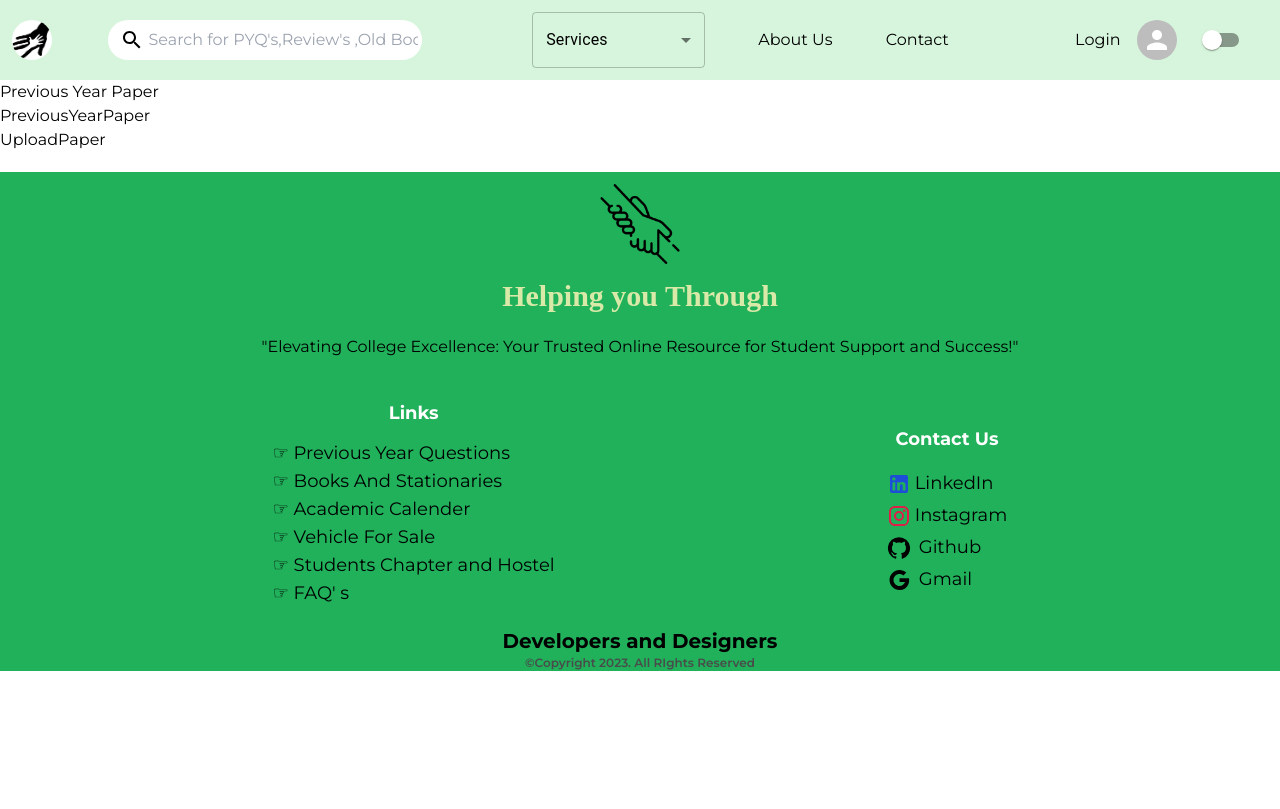
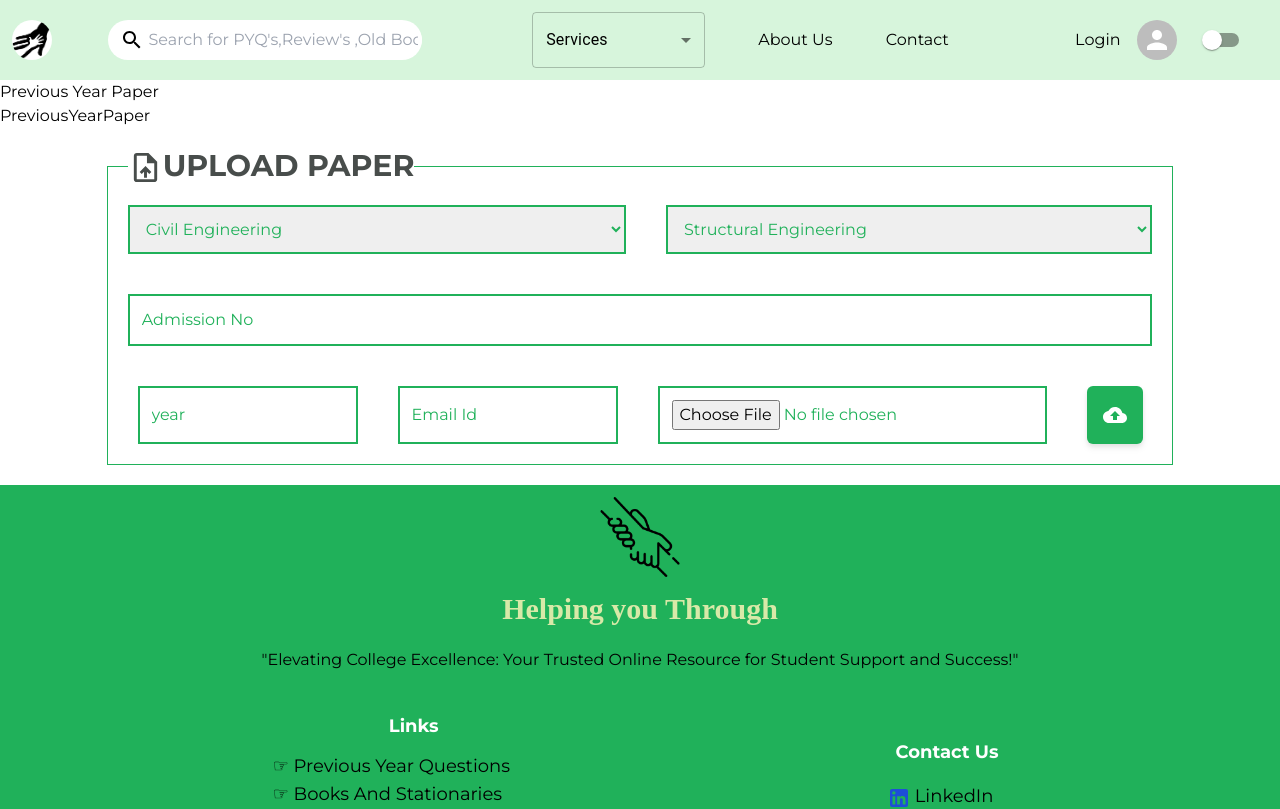
Before and after one commit to ujjwalkirti/helping-you-through, a Next.js app: page /pyq in a window 1280 px wide. Shown: the top 809 px of the page. Built offline with nearby package versions, Linux system fonts and the light colour scheme.

Commit message:
uploadpaper first commit

```diff
--- a/src/components/Landing Page/Testimonials.tsx
+++ b/src/components/Landing Page/Testimonials.tsx
@@ -62,7 +62,7 @@ const Testimonials = () => {
             draggable={true}
             arrows={true}
             keyBoardControl={true}
-            removeArrowOnDeviceType={["mobile"]}
+            // removeArrowOnDeviceType={["mobile","tablet"]}
             className="gd-carousel"
           >
             {testimonials}
--- a/src/components/PYQs/UploadPaper.tsx
+++ b/src/components/PYQs/UploadPaper.tsx
@@ -1,7 +1,154 @@
-import React from "react";
+import React, { useState } from "react";
+import UploadFileIcon from "@mui/icons-material/UploadFile";
+import CloudUploadIcon from "@mui/icons-material/CloudUpload";
 
 function UploadPaper() {
-  return <div>UploadPaper</div>;
+  const DepartmentName = [
+    {
+      id: 1,
+      name: "Civil Engineering",
+      branches: [
+        { id: 1, name: "Structural Engineering" },
+        { id: 2, name: "Geotechnical Engineering" },
+        { id: 3, name: "Transportation Engineering" },
+        { id: 4, name: "Water Resources Engineering" },
+        { id: 5, name: "Environmental Engineering" },
+        { id: 6, name: "Construction Technology & Management" },
+      ],
+    },
+    {
+      id: 2,
+      name: "Mechanical Engineering",
+      branches: [
+        { id: 1, name: "Thermal Engineering" },
+        { id: 2, name: "Design Engineering" },
+        { id: 3, name: "Production Engineering" },
+        { id: 4, name: "Industrial Engineering" },
+        { id: 5, name: "Automobile Engineering" },
+      ],
+    },
+    {
+      id: 3,
+      name: "Electrical Engineering",
+      branches: [
+        { id: 1, name: "Power Systems Engineering" },
+        { id: 2, name: "Control Systems Engineering" },
+        { id: 3, name: "Power Electronics & Drives" },
+        { id: 4, name: "Renewable Energy Systems" },
+        { id: 5, name: "Electrical Machines & Drives" },
+      ],
+    },
+    {
+      id: 4,
+      name: "Electronics & Communication Engineering",
+      branches: [
+        { id: 1, name: "Communication Systems" },
+        { id: 2, name: "VLSI Design" },
+        { id: 3, name: "Microelectronics & Embedded Systems" },
+        { id: 4, name: "Signal Processing" },
+        { id: 5, name: "RF & Microwave Engineering" },
+      ],
+    },
+    {
+      id: 5,
+      name: "Computer Science & Engineering",
+      branches: [
+        { id: 1, name: "Artificial Intelligence" },
+        { id: 2, name: "Data Science" },
+        { id: 3, name: "Software Engineering" },
+        { id: 4, name: "Information Security" },
+        { id: 5, name: "Computer Networks" },
+      ],
+    },
+    {
+      id: 6,
+      name: "Chemical Engineering",
+      branches: [
+        { id: 1, name: "Process Design & Development" },
+        { id: 2, name: "Energy Systems" },
+        { id: 3, name: "Chemical Process Modeling & Simulation" },
+        { id: 4, name: "Environmental Engineering & Management" },
+        { id: 5, name: "Process Control & Instrumentation" },
+      ],
+    },
+    {
+      id: 7,
+      name: "Metallurgical & Materials Engineering",
+      branches: [
+        { id: 1, name: "Extractive Metallurgy" },
+        { id: 2, name: "Physical Metallurgy" },
+        { id: 3, name: "Materials Science" },
+        { id: 4, name: "Welding Technology" },
+        { id: 5, name: "Corrosion Science & Engineering" },
+      ],
+    },
+  ];
+
+  const [departmentindex, setdepartmentIndex] = useState(1);
+
+  console.log(departmentindex);
+
+  return (
+    <div className=" w-5/6 mx-auto my-5">
+      <form>
+        <fieldset className=" border border-dgreen p-5">
+          <legend className=" text-[#484d4b] dark:text-white text-3xl font-bold ">
+            <span>
+              <UploadFileIcon fontSize="large" />
+            </span>
+            UPLOAD PAPER{" "}
+          </legend>
+          <div className="flex justify-center flex-wrap  gap-10 changeformtag text-dgreen dark:text-white ">
+            <div className="flex justify-center flex-wrap  gap-10">
+            <select
+              onChange={(e) => setdepartmentIndex(parseInt(e.target.value))}
+              className=" grow p-3  border-[2px] border-dgreen dark:border-white"
+            >
+              {DepartmentName.map((el, x) => (
+                <option value={el.id.toString(10)} key={el.id}>
+                  {el.name}
+                </option>
+              ))}
+            </select>
+            <select className=" grow p-3  border-dgreen   dark:border-white border-[2px] ">
+              {DepartmentName[departmentindex - 1].branches.map((el) => (
+                <option key={el.id}>{el.name}</option>
+              ))}
+            </select>
+            <input
+              className="grow border-[2px]  border-dgreen   dark:border-white p-3 placeholder-dgreen dark:placeholder-white"
+              placeholder="Admission No"
+              type="text"
+            />
+            </div>
+            <div className="flex justify-center flex-wrap  gap-10">
+            <input
+              className="grow  border-[2px]  border-dgreen  dark:border-white p-3 placeholder-dgreen dark:placeholder-white"
+              placeholder="year"
+              type="text"
+            />
+            <input
+              className=" grow border-[2px]  border-dgreen  dark:border-white p-3 placeholder-dgreen dark:placeholder-white"
+              placeholder="Email Id"
+              type="email"
+            />
+            <input
+              className=" grow border-[2px]  border-dgreen  dark:border-white p-3 placeholder-dgreen  dark:placeholder-white"
+              placeholder="Choose File"
+              type="file"
+            />
+            <button
+              type="submit"
+              className=" bg-dgreen px-2 dark:border-white rounded-md drop-shadow-md font-bold shadow-dgreen text-white dark:text-dgreen dark:bg-white hover:animate-pulse"
+            >
+              <CloudUploadIcon className="m-2" />
+            </button>
+            </div>
+          </div>
+        </fieldset>
+      </form>
+    </div>
+  );
 }
 
 export default UploadPaper;
--- a/src/styles/globals.css
+++ b/src/styles/globals.css
@@ -2,11 +2,14 @@
 @tailwind components;
 @tailwind utilities;
 
+.carouselItem {
 
+}
 
 .react-multi-carousel-item {
-  padding: 40px 40px 40px 0;
-  padding-bottom: 90px;
+  /* padding: 40px 40px 40px 0; */
+  padding: 20px;
+  /* padding-bottom: 40px; */
   padding-top: 80px;
   width: 100%;
 
@@ -43,4 +46,11 @@
     text-align: center;
     /* align-items: center; */
   }
+  .gd-carousel .react-multiple-carousel__arrow--left {
+    left: calc(10% + 1px);
+    top: 7px;
+    border: 3px solid greenyellow;
+    background-color: #20b15a;
 }
+
+}
```
